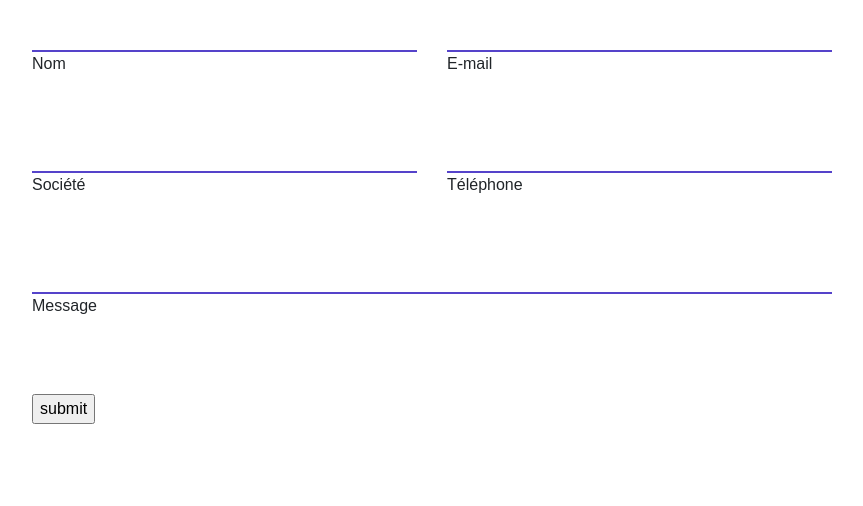
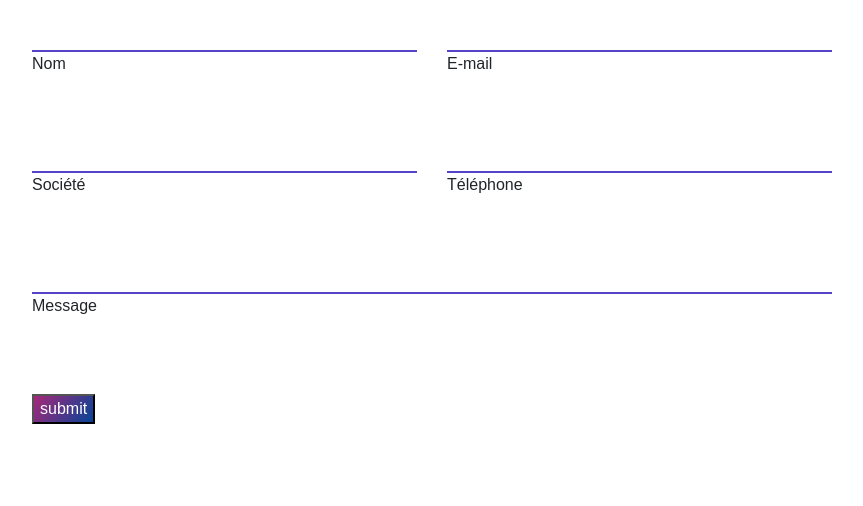
Before and after one commit to Mcali14/Portfolio, a PHP site: page / in a window 1280 px wide. Shown: the part 2382-2888 px from the top of the page, without its empty margins (208-1071 px from the left). Run offline with PHP 8.4, Linux system fonts and the light colour scheme.

Commit message:
button du formulaire

```diff
--- a/assets/css/style.css
+++ b/assets/css/style.css
@@ -189,3 +189,11 @@ contact-form .input-text:focus + .label,
  transition: transform .2s ease-in-out,
  -webkit-transform .2s ease-in-out;
 }
+
+.contact-form .submit-btn {
+  display: inline-block;
+  background-color: #000;
+   background-image: linear-gradient(125deg,#a72879,#064497);
+  color: #fff;
+
+  }
```
